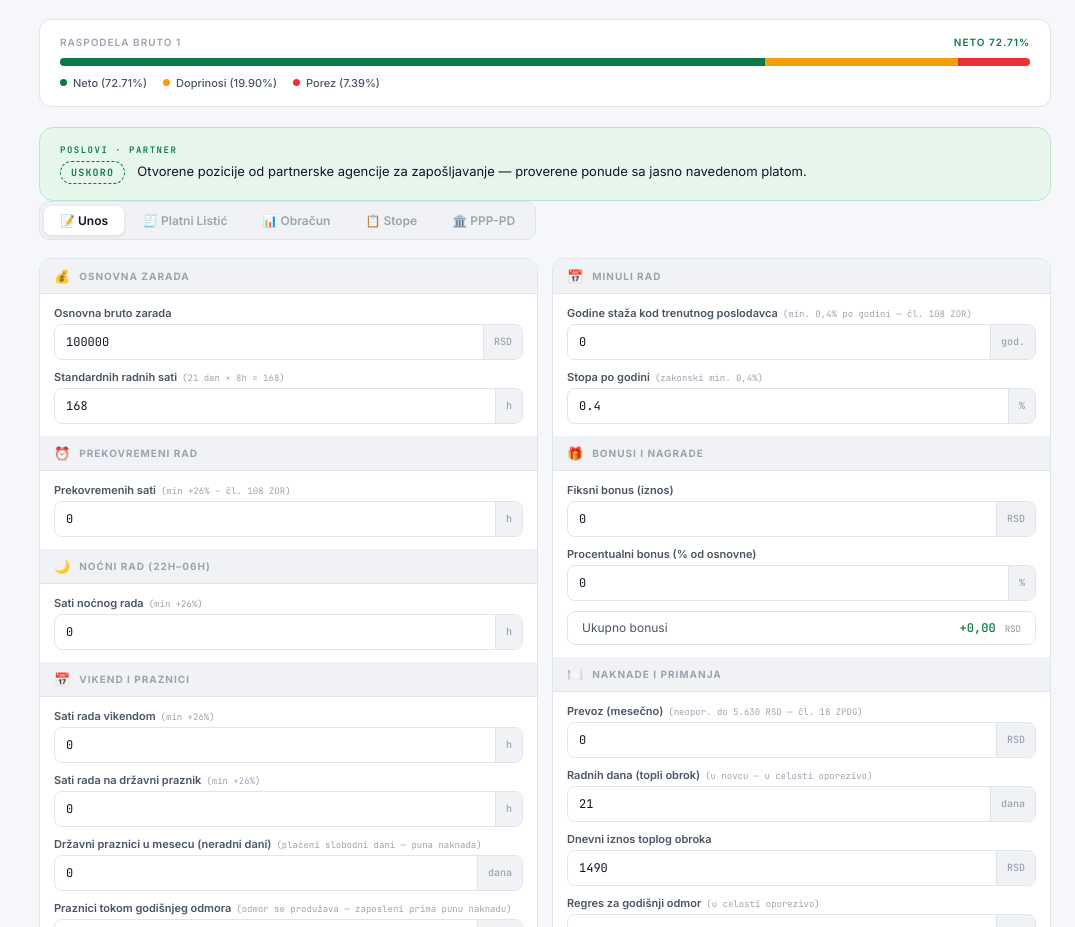
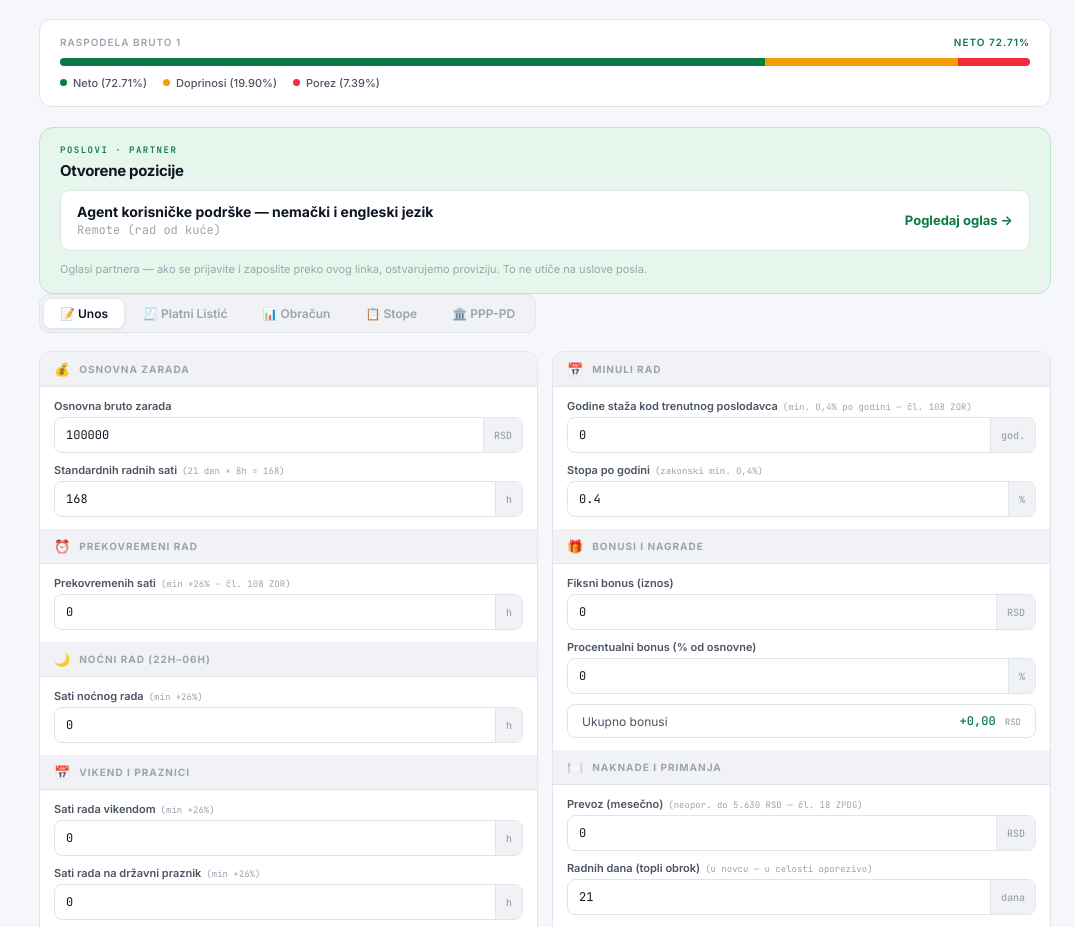
Before and after one commit to mzlosmi-del/Obracun_ZARADA, a React (Vite) app: page / in a window 1280 px wide. Shown: the part 912-1839 px from the top of the page, without its empty margins (205-1280 px from the left). Built offline with nearby package versions, Linux system fonts and the light colour scheme.

Commit message:
feat: add first affiliate job link
- jobs.js: add "Agent korisničke podrške — nemački i engleski jezik"
  (Remote, FriendlyHR), active:true. No salary range → shown on all
  placements.

Verified: vite build + prerender (46 routes); job renders on calculator
and blog with rel="sponsored".

```diff
--- a/src/jobs.js
+++ b/src/jobs.js
@@ -23,7 +23,14 @@
 // },
 
 export const JOBS = [
-  // Uskoro — paste agency links here.
+  {
+    id: "agent-podrske-de-en",
+    title: "Agent korisničke podrške — nemački i engleski jezik",
+    location: "Remote (rad od kuće)",
+    salaryMin: null, salaryMax: null,
+    link: "https://poslovi.friendlyhr.rs/jobs/7799407-agent-korisnicke-podrske-nemacki-i-engleski-jezik-remote",
+    active: true,
+  },
 ];
 
 // Jobs currently open.
```
